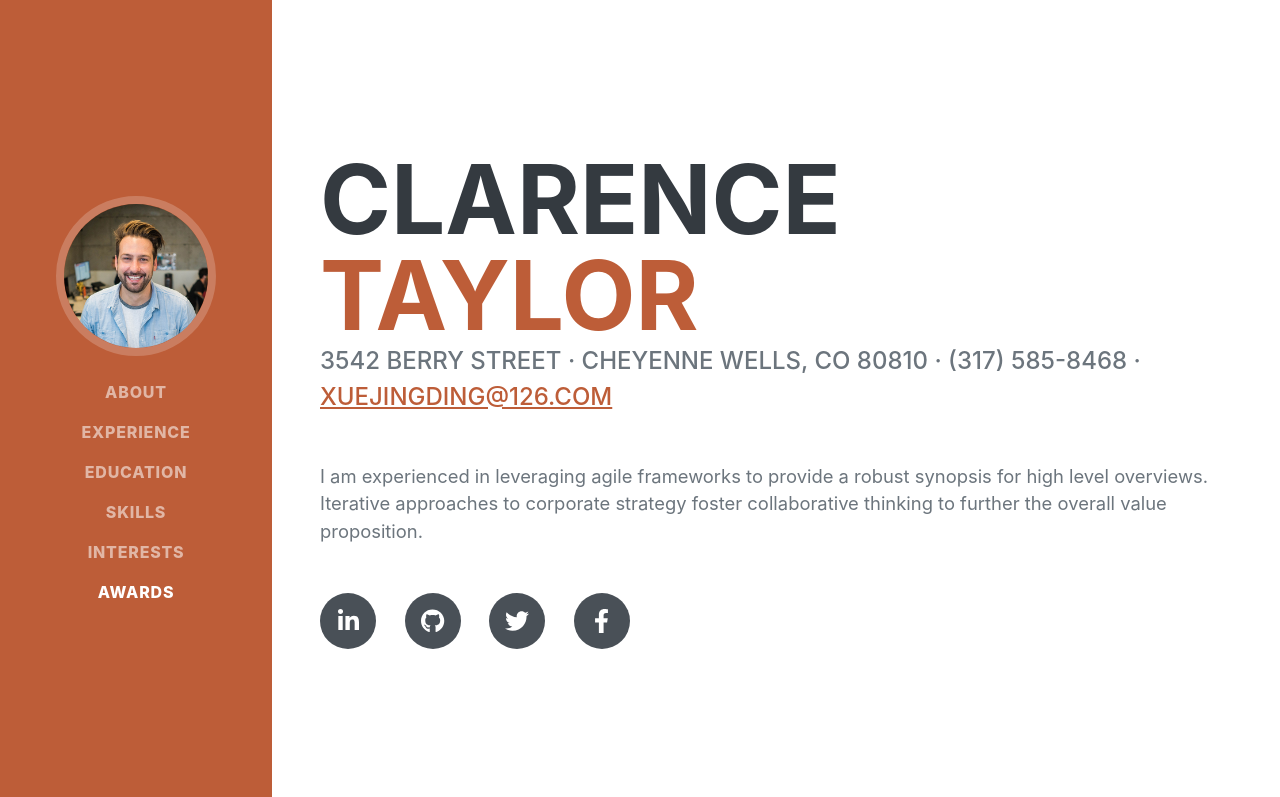
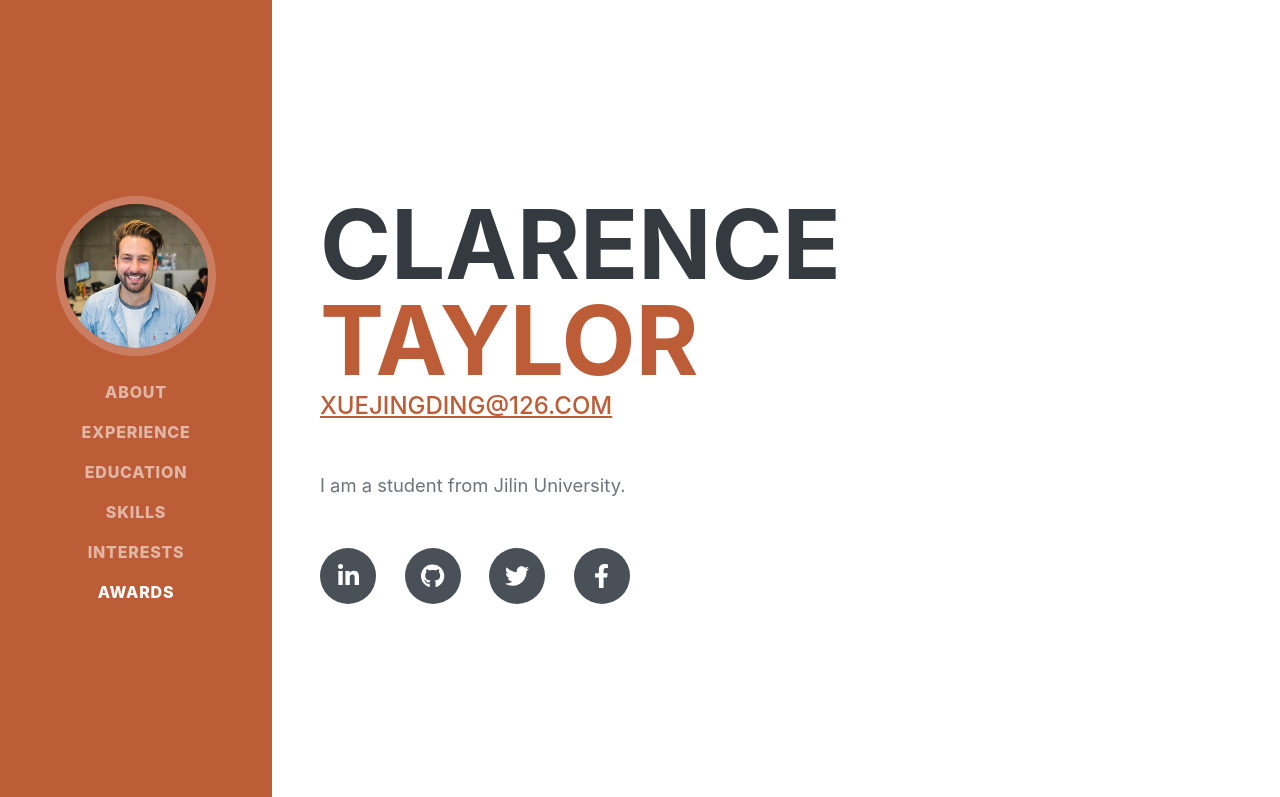
Before and after one commit to XuejingDing/XuejingDing.github.io, a plain HTML site: page index.html in a window 1280 px wide. Shown: the top 797 px of the page. Drawn offline with nearby package versions, Linux system fonts and the light colour scheme; a web font is replaced by a local one.

Commit message:
Update index.html

```diff
--- a/index.html
+++ b/index.html
@@ -44,10 +44,10 @@
                         <span class="text-primary">Taylor</span>
                     </h1>
                     <div class="subheading mb-5">
-                        3542 Berry Street · Cheyenne Wells, CO 80810 · (317) 585-8468 ·
+
                         <a href="mailto:XuejingDing@126.com">XuejingDing@126.com</a>
                     </div>
-                    <p class="lead mb-5">I am experienced in leveraging agile frameworks to provide a robust synopsis for high level overviews. Iterative approaches to corporate strategy foster collaborative thinking to further the overall value proposition.</p>
+                    <p class="lead mb-5">I am a student from Jilin University.</p>
                     <div class="social-icons">
                         <a class="social-icon" href="#!"><i class="fab fa-linkedin-in"></i></a>
                         <a class="social-icon" href="#!"><i class="fab fa-github"></i></a>
```
